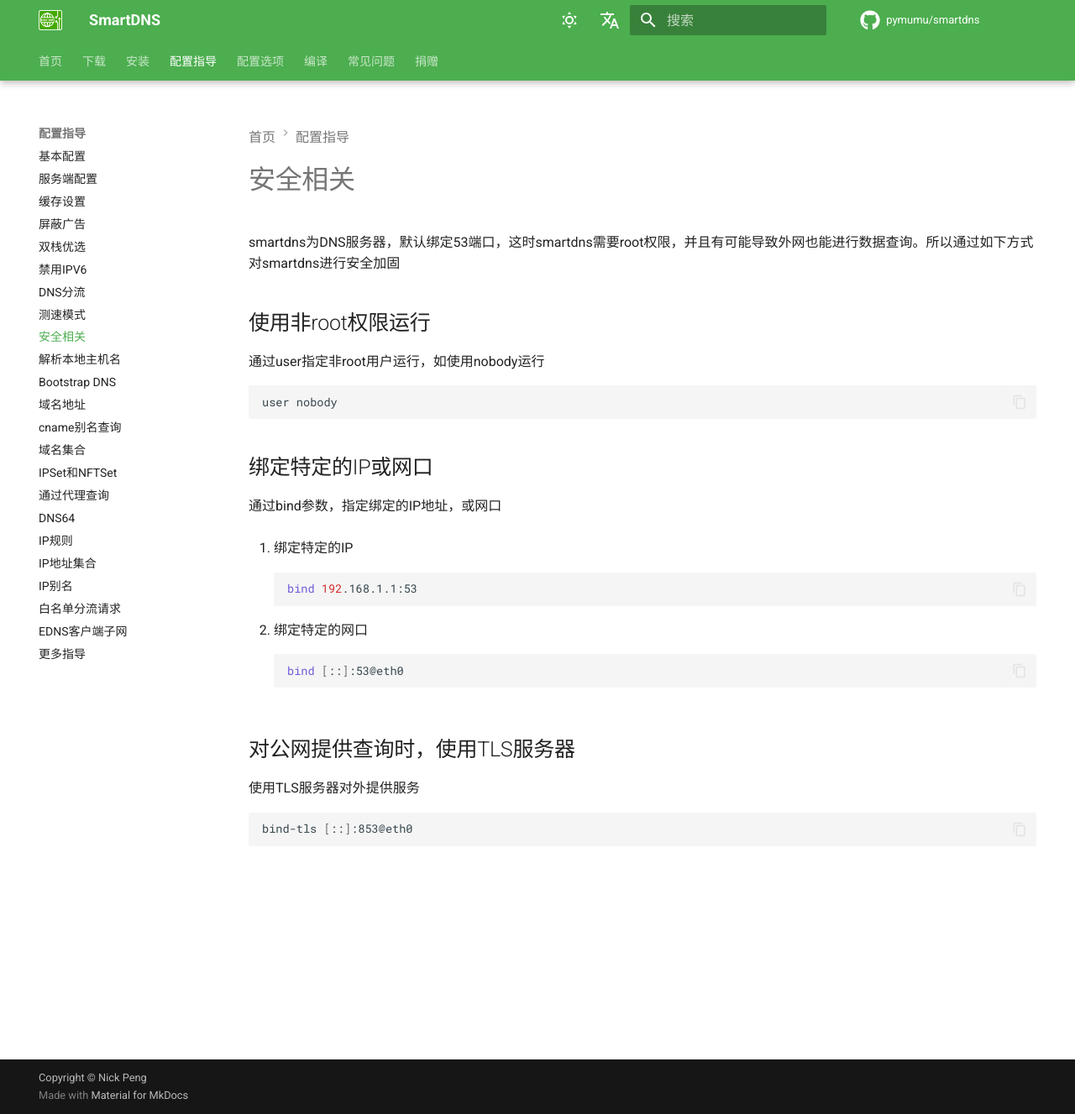
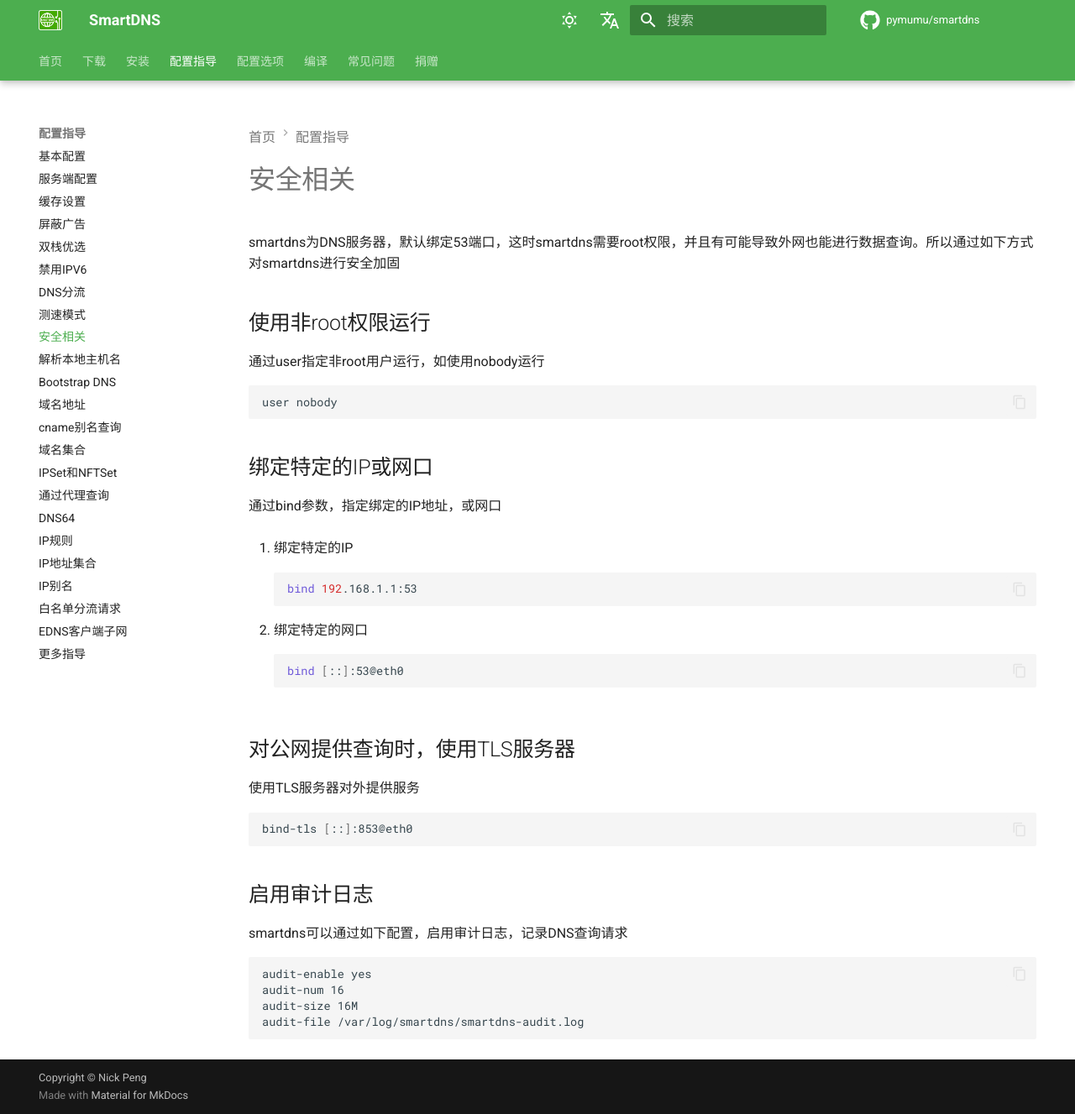
Before and after one commit to pymumu/smartdns, an MkDocs documentation site: the page built from docs/config/security.md, in a window 1280 px wide and 1327 px high. Shown: the whole window at 84% size. Built offline with MkDocs 1.6.1 and Material for MkDocs 9.7.7, drawn with Linux system fonts in a browser that asks for light colours; comment, search, counter and statistics services are not loaded.

Commit message:
update security pages

````diff
--- a/docs/config/security.md
+++ b/docs/config/security.md
@@ -38,3 +38,14 @@ user nobody
 ```shell
 bind-tls [::]:853@eth0
 ```
+
+## 启用审计日志
+
+smartdns可以通过如下配置，启用审计日志，记录DNS查询请求
+
+```
+audit-enable yes
+audit-num 16
+audit-size 16M
+audit-file /var/log/smartdns/smartdns-audit.log
+```
````
Also changed, not shown: docs/faq.md (+1 -1 lines), en/docs/config/security.md (+11 -0 lines).
